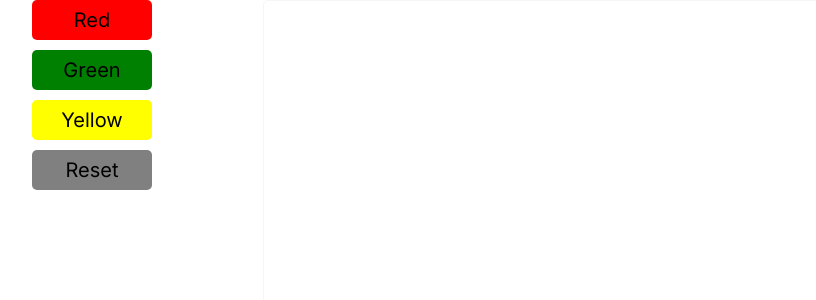
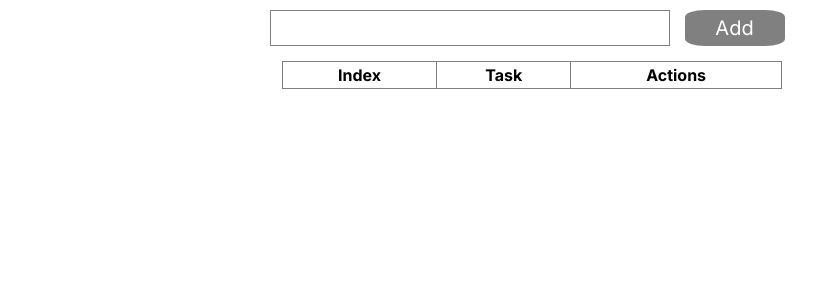
Before and after one commit to ahmadikram998/LearningNext, a Next.js app: page / in a window 1280 px wide. Shown: the top 300 px of the page, without its empty margins (108-924 px from the left). Built offline with nearby package versions, Linux system fonts and the light colour scheme.

Commit message:
ToDo App

```diff
--- a/app/style.css
+++ b/Asg2(colorDots)/style.css
@@ -13,6 +13,7 @@ button{
       height: -moz-fit-content;
       height: fit-content;
       min-width: 120px;
+      color: white;
   }
 
   .green{
@@ -24,6 +25,7 @@ button{
   }
 
   .yellow{
+    color:black ;
     background-color: yellow;
   }
 
--- /dev/null
+++ b/app/components/Index.jsx
@@ -0,0 +1,98 @@
+'use client'
+import { useState } from 'react'
+import { nanoid } from 'nanoid'
+import styles from '../styles.module.css'
+
+const TodoApp = () => {
+  const [taskInput, setTaskInput] = useState('')
+  const [tasks, setTasks] = useState([])
+  const [selectedRecord, setSelectedRecord] = useState(null)
+
+  const handleTaskInput = e => {
+    setTaskInput(e.target.value)
+  }
+
+  const handleAddTask = () => {
+    if(selectedRecord !== null){
+        setTasks(tasks.map((task) => {
+            if(task.id === selectedRecord.id){
+                return {...task , title : taskInput}
+            }
+            return task;
+        }))
+        setSelectedRecord(null);
+    }
+    else{
+        setTasks(preState => [...preState, { id: nanoid(), title: taskInput }])
+    }
+
+    setTaskInput('')
+  }
+
+  const handleDeleteTask = id => {
+    setTasks(tasks.filter(el => el?.id !== id))
+    setTaskInput('')
+  }
+
+  const handleEditTask = id => {
+    const record = tasks.find(el => el.id === id)
+     setSelectedRecord(record)
+    setTaskInput(record.title)
+  }
+
+  return (
+    <div className={styles.wrapper}>
+      <div className={styles.appContainer}>
+        <div className={styles.form}>
+          <div className={styles.formItem}>
+            <input
+              className={styles.inputText}
+              onChange={handleTaskInput}
+              value={taskInput}
+            />
+          </div>
+          <div className={styles.formItem}>
+            <button className={styles.btn} onClick={handleAddTask}>Add</button>
+          </div>
+        </div>
+        <div className={styles.list}>
+          <table className={styles.table}>
+            <thead className={styles.tableHeader}>
+              <tr className={styles.tableRow}>
+                <th className={styles.tableTh}>Index</th>
+                <th className={styles.tableTh}>Task</th>
+                <th className={styles.tableTh}>Actions</th>
+              </tr>
+            </thead>
+            <tbody>
+              {tasks.map((el, index) => {
+                return (
+                  <tr>
+                    <td className={styles.tableTd}>{index + 1}</td>
+                    <td className={styles.tableTd}>{el.title}</td>
+                    <td className={styles.tableTd}>
+                      <button
+                        className={styles.btn}
+                        onClick={() => handleDeleteTask(el.id)}
+                      >
+                        Delete
+                      </button>
+                      <button
+                        className={styles.btn}
+                        onClick={() => handleEditTask(el.id)}
+                      >
+                        Edit
+                      </button>
+                    </td>
+                  </tr>
+                )
+              })}
+            </tbody>
+          </table>
+        </div>
+      </div>
+    </div>
+  )
+}
+
+export default TodoApp
--- a/app/globals.css
+++ b/app/globals.css
@@ -20,3 +20,61 @@ body {
   color: rgb(var(--foreground-rgb));
   background: white;
 }
+
+button{
+  padding: 20px;
+  border-radius: 20%;
+  margin: 10px;
+}
+
+.b1{
+    border: none;
+    padding: 5px 10px;
+    margin: 0px 140px 0px 140px;
+    border-radius: 5px;
+    font-size: 20px;
+    height: -moz-fit-content;
+    height: fit-content;
+    min-width: 120px;
+    color: white;
+}
+
+.green{
+  background-color: green;
+}
+
+.red{
+  background-color: red;
+}
+
+.yellow{
+  color:black ;
+  background-color: yellow;
+}
+
+.reset{
+  background-color: grey;
+}
+
+.actionButtons{
+  display: flex;
+  flex-direction: column;
+  gap: 10px;
+  width: 29%;
+}
+
+.mainContainer{
+  display: flex;
+}
+
+.container{
+  display: flex;
+    flex-direction: row;
+    border: 1px solid #f6f5f5;
+    border-radius: 5px;
+    width: 71%;
+    min-height: 500px;
+    flex-wrap: wrap;
+    padding: 20px;
+    align-content: baseline;
+}
--- a/app/page.tsx
+++ b/app/page.tsx
@@ -1,7 +1,7 @@
-import Colordots from './components/Colordots'
+import IndexJ from './components/Index'
 
 export default function Home() {
   return (
-    <Colordots />
+    <IndexJ />
   )
 }
--- /dev/null
+++ b/app/styles.module.css
@@ -0,0 +1,73 @@
+.wrapper {
+    display: flex;
+    justify-content: center;
+}
+
+.appContainer {
+    display: flex;
+    flex-direction: column;
+    align-items: center;
+    width: 500px;
+    gap: 5px;
+}
+
+.form {
+    display: flex;
+    gap: 5px;
+    align-content: center;
+    justify-content: center;
+    align-items: center;
+}
+
+.inputText {
+    padding: 5px;
+    width: 400px;
+    border: 1px solid gray;
+}
+
+.btn {
+    border: none;
+    padding: 3px 10px;
+    font-size: 20px;
+    height: fit-content;
+    min-width: 100px;
+    background-color: gray;
+    color: white;
+}
+
+.btnDanger {
+    background-color: red;
+    color: white;
+}
+
+.btnSuccess {
+    background-color: green;
+    color: white;
+}
+
+
+.list {
+    width: 100%;
+}
+
+.table {
+    width: 100%;
+    border: 1px solid gray;
+    border-radius: 5px;
+}
+.tableHeader {
+    border: 1px solid gray;
+    border-radius: 5px;
+}
+.tableRow {
+    border: 1px solid gray;
+    border-radius: 5px;
+}
+.tableTh {
+    border: 1px solid gray;
+    border-radius: 5px;
+}
+
+.tableTd {
+    border: 1px solid gray;
+}
```
Also changed, not shown: Asg2(colorDots)/components/Colordots.js (renamed from app/components/Colordots.js).
